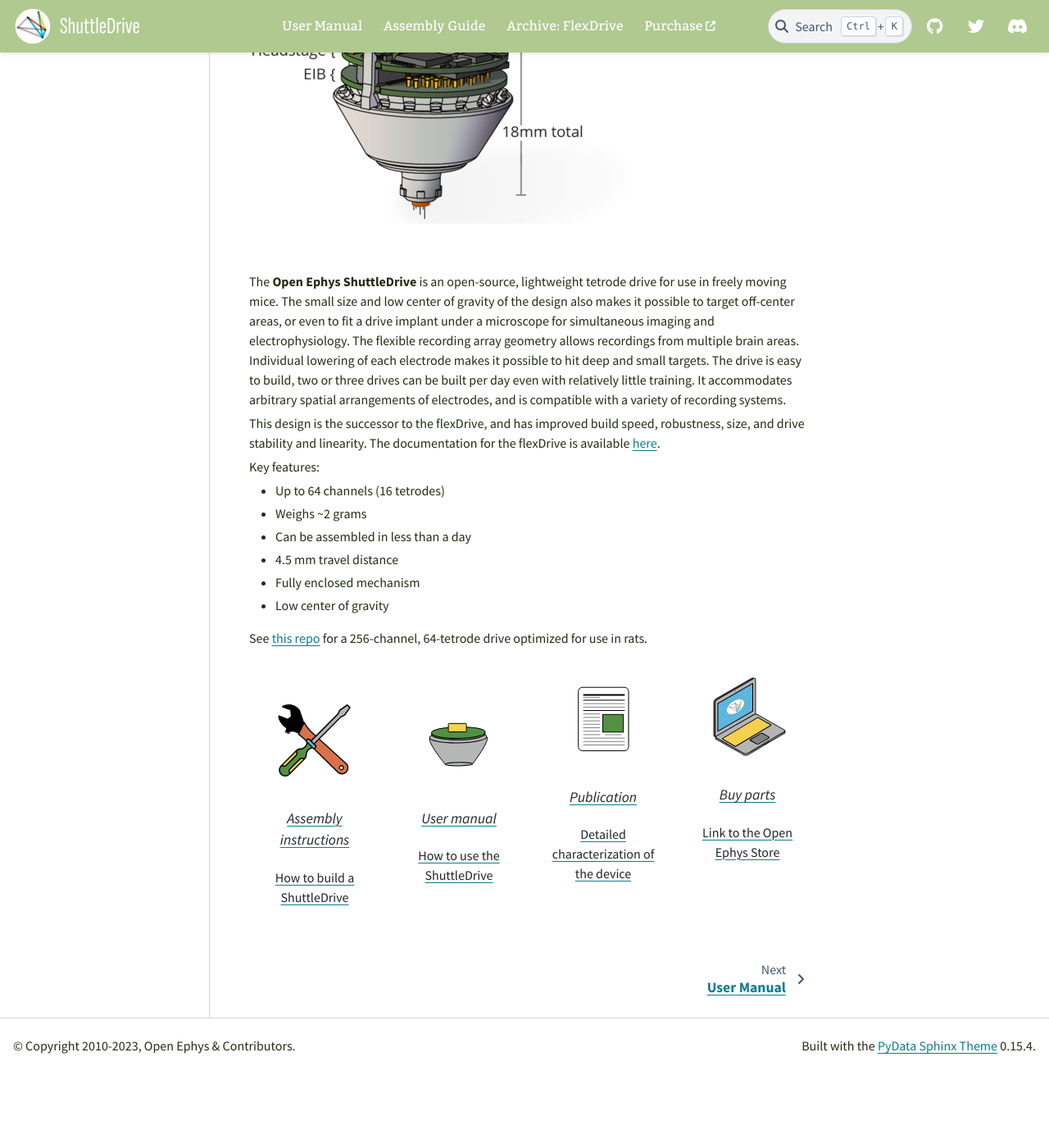
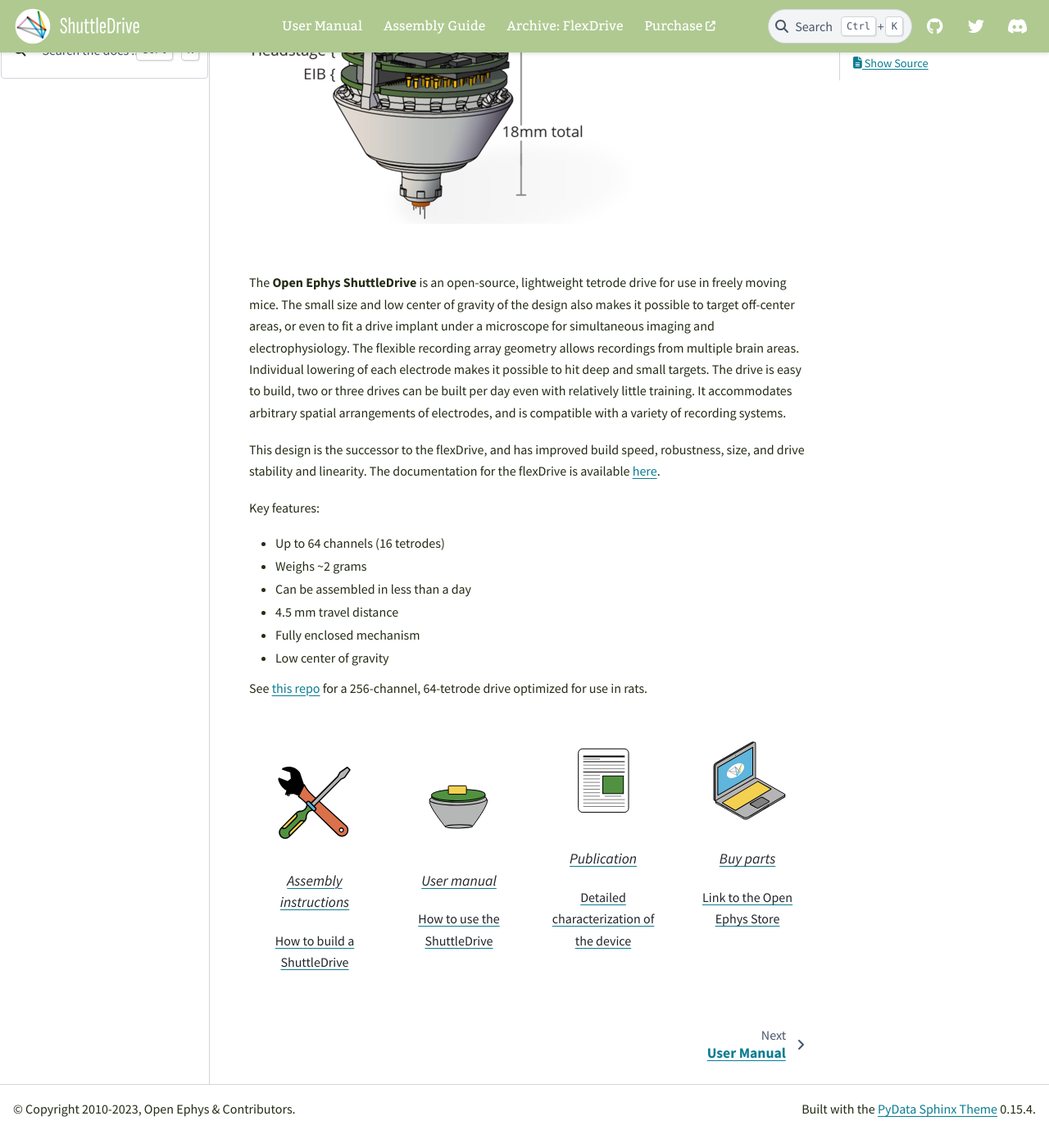
Before and after one commit to open-ephys/shuttledrive-docs, a Sphinx documentation site: the page built from source/index.rst, in a window 1280 px wide and 1400 px high, scrolled down 117 px. Shown: the whole window at 82% size. Built offline with Sphinx 7.4.7 and the PyData theme 0.15.4, drawn with Linux system fonts in a browser that asks for light colours; before the commit the page ends 1439 px from its top, so only the background shows below that.

Commit message:
Update theme overrides

```diff
--- a/source/_static/theme_overrides.css
+++ b/source/_static/theme_overrides.css
@@ -350,14 +350,9 @@
 h5,
 h6 {
   line-height: 1.5;
+  margin-bottom: 0.7em;
 }
 
-/* List items in main area, but not in side bars */
-body > li,
-p {
-  line-height: 1.5;
-  margin: 0.3em 0;
-}
 
 /* ensure images stay within the column bounds*/
 img {
```
